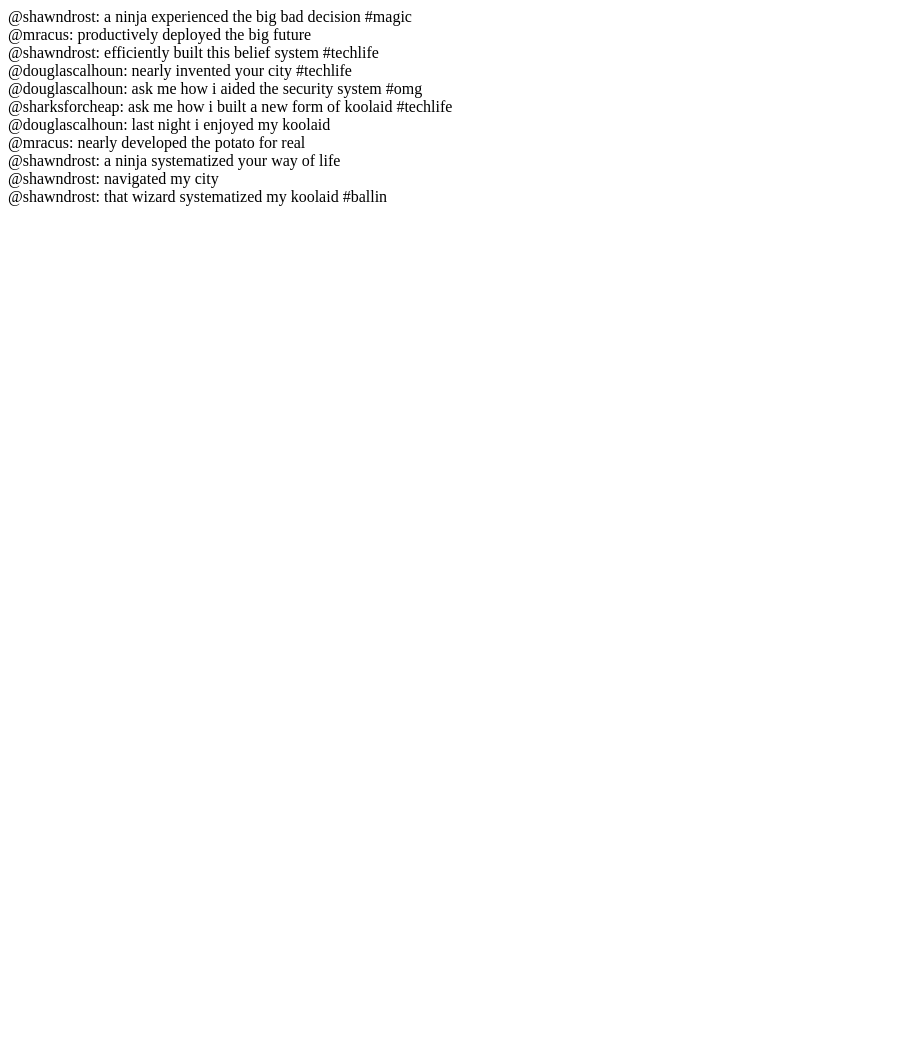
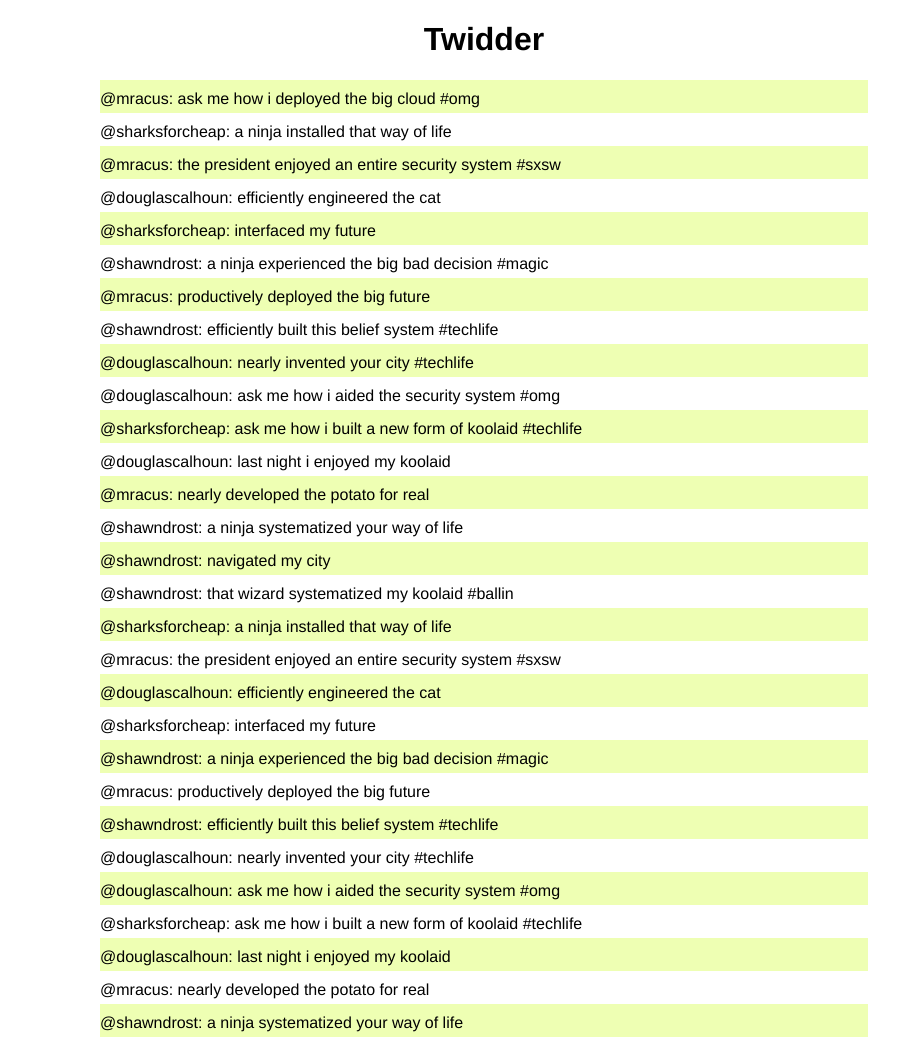
Before and after one commit to skuzbot/twiddler, a plain HTML site: page index.html in a window 1280 px wide. Shown: the top 1040 px of the page, without its empty margins (0-922 px from the left). Before the commit the page ends 800 px from the top, so only its background shows below. Drawn offline with Linux system fonts and the light colour scheme.

Commit message:
Auto Add Tweets

```diff
--- a/index.html
+++ b/index.html
@@ -1,24 +1,43 @@
 <!DOCTYPE html>
 <html>
+
   <head>
     <script src="jquery.js"></script>
     <script src="data_generator.js"></script>
+    <link rel="stylesheet" type="text/css" href="style.css">
   </head>
+
   <body>
+    <header>
+      <h1 class="title">Twidder</h1>
+    </header>
+    <section class="newTwids">
+
+    </section>
+    <section id="twidContainer"></section>
+
     <script>
 
       $(document).ready(function(){
         var $body = $('body');
-        $body.html('');
+        var $newTwids = $('.newTwids');
+        var $twidContainer = $('#twidContainer');
+        //$body.html('');
 
-        var index = streams.home.length - 1;
-        while(index >= 0){
-          var tweet = streams.home[index];
-          var $tweet = $('<div></div>');
-          $tweet.text('@' + tweet.user + ': ' + tweet.message);
-          $tweet.appendTo($body);
-          index -= 1;
-        }
+
+        function getNewTwid(index) {
+            var tweet = streams.home[index];
+            var $tweet = $('<div class="twid"></div>');
+            $tweet.text('@' + tweet.user + ': ' + tweet.message);
+            $tweet.prependTo($twidContainer);
+            index++;
+        };
+
+        setInterval(function() {
+          for (i = 0; i < streams.home.length; i++) {
+            getNewTwid(i);
+          };
+        }, 500);
 
       });
 
--- /dev/null
+++ b/style.css
@@ -0,0 +1,24 @@
+#twidContainer {
+	font-family: helvetica;
+}
+
+#twidContainer div:nth-child(odd) {
+	background-color: hsla(73, 100%, 85%, 1);
+}
+
+.title {
+	font-family: helvetica;
+	text-align: center;
+}
+
+.twid {
+	padding-top: 10px;
+	padding-bottom: 5px;
+
+}
+
+body {
+    width:60%;
+    margin-left:100px;
+    margin-right:auto;
+}
```
